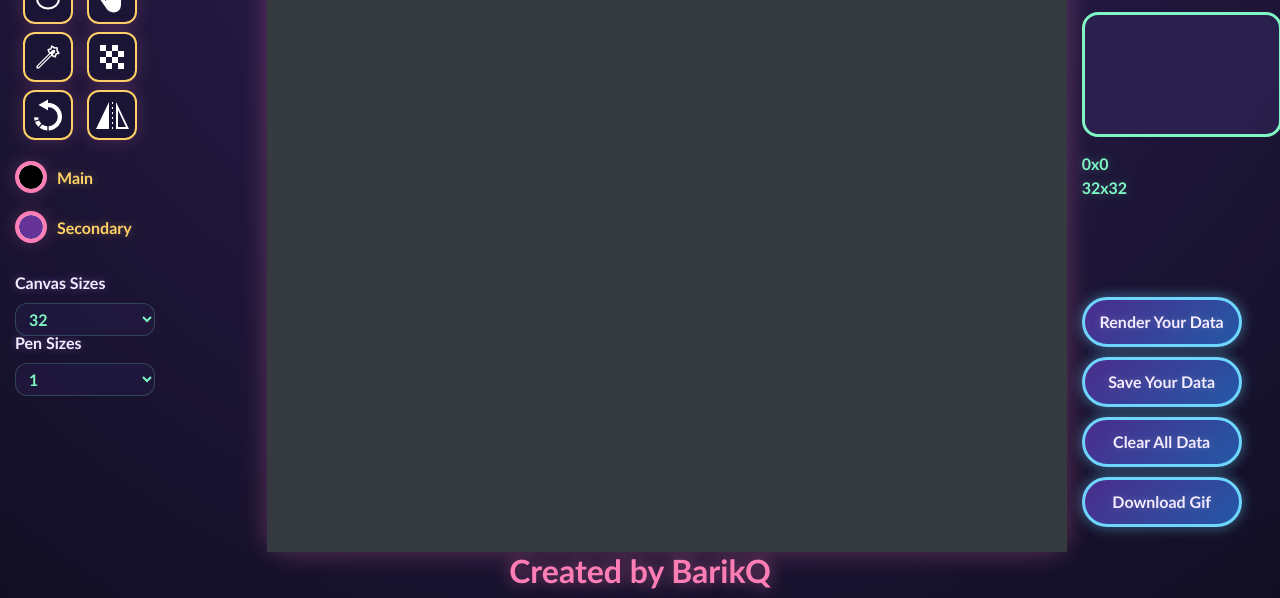
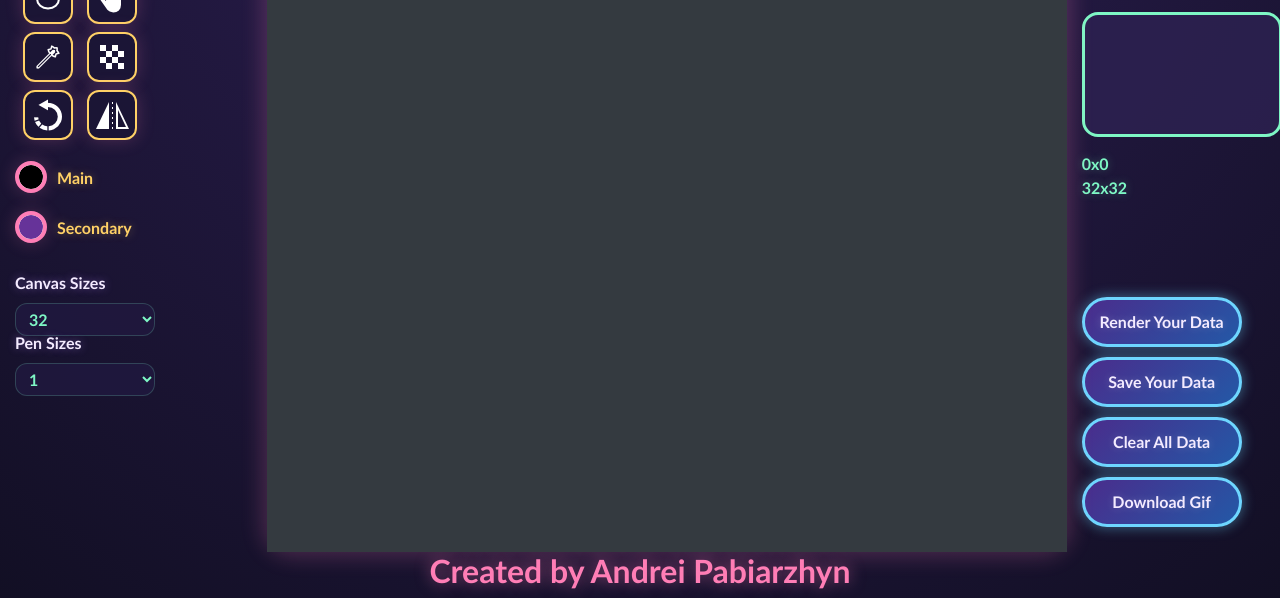
Before and after one commit to AndreiPabiarzhyn/piskel-clone-kodland, a website: page piskel.html in a window 1280 px wide. Shown: the part 263-861 px from the top of the page. Drawn offline with Linux system fonts and the light colour scheme.

Commit message:
Update piskel.html

```diff
--- a/piskel.html
+++ b/piskel.html
@@ -182,7 +182,7 @@
 
     <footer>
       <div class="author">
-        <h2>Created by <a href="https://github.com/BarikQ" target="_blank">BarikQ</a></h2>
+        <h2>Created by Andrei Pabiarzhyn</h2>
       </div>
     </footer>
 
```
